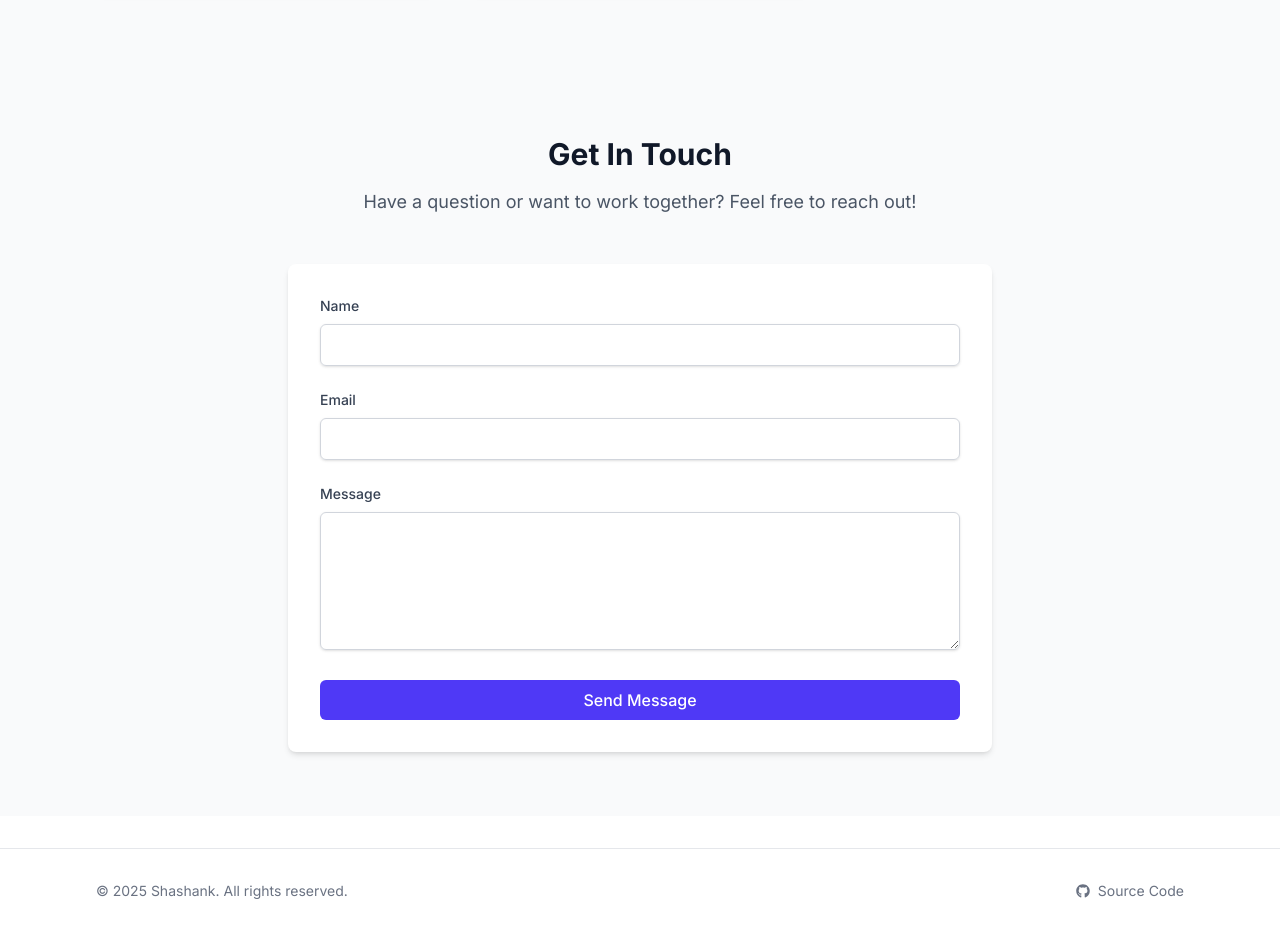
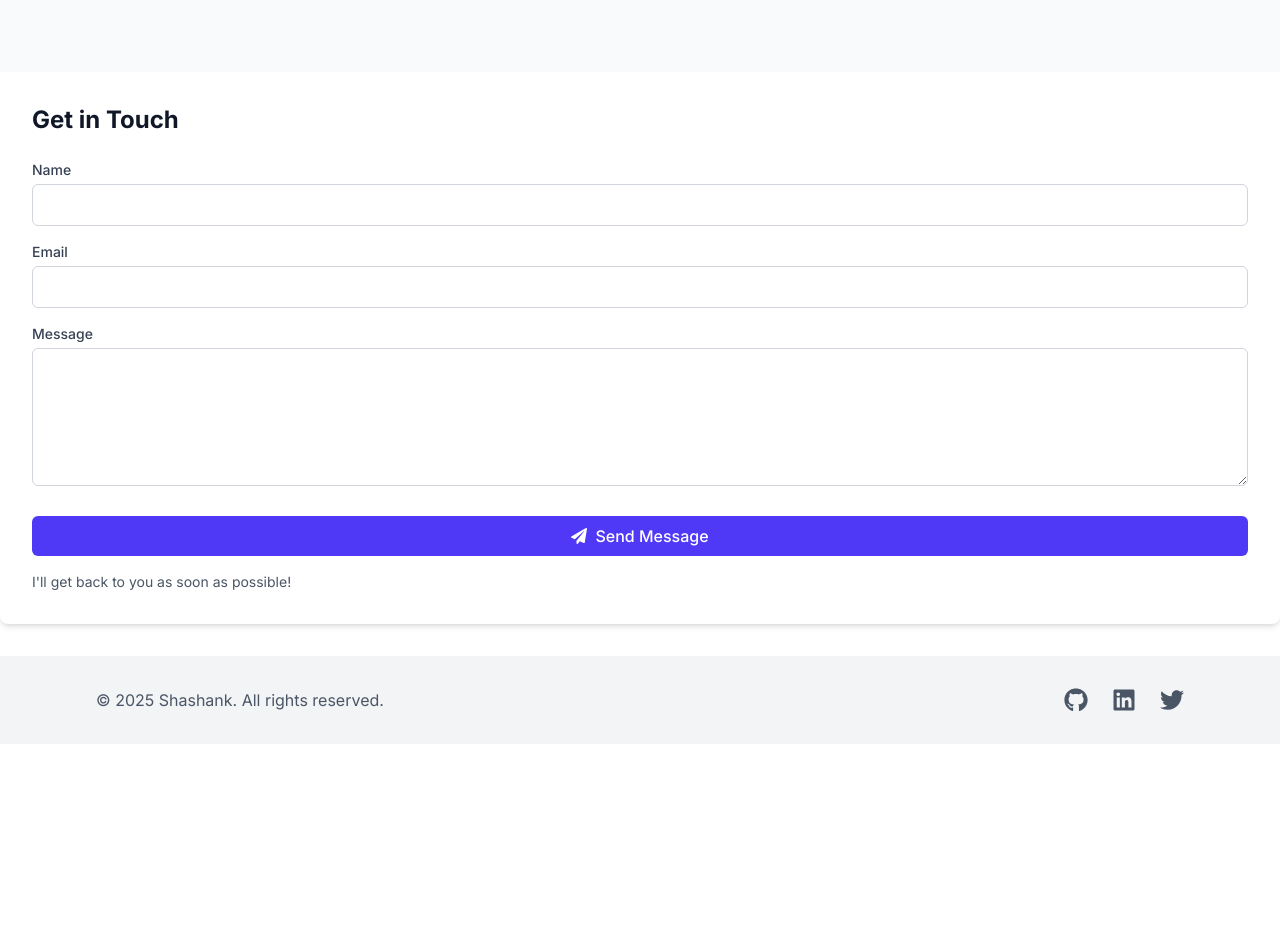
Before and after one commit to Shanki200801/shashank-portfolio, a Next.js app: page / in a window 1280 px wide. Shown: the part 2360-3293 px from the top of the page. After the commit the page ends 3104 px from the top, so only its background shows below. Built offline with nearby package versions, Linux system fonts and the light colour scheme.

Commit message:
Fix ESLint errors for Vercel deployment

```diff
--- a/src/app/page.tsx
+++ b/src/app/page.tsx
@@ -18,7 +18,7 @@ export default function Home() {
           <div className="flex flex-col md:flex-row items-center justify-between">
             <div className="md:w-1/2 mb-10 md:mb-0">
               <h1 className="text-4xl md:text-5xl font-bold text-gray-900 dark:text-white mb-6">
-                Hi, I'm <span className="text-indigo-600 dark:text-indigo-400">Shashank</span>
+                Hi, I&apos;m <span className="text-indigo-600 dark:text-indigo-400">Shashank</span>
               </h1>
               <p className="text-xl text-gray-700 dark:text-gray-300 mb-8">
                 Full Stack Developer with expertise in TypeScript, Java, Python, and C#.
@@ -64,7 +64,7 @@ export default function Home() {
           </div>
           <div className="max-w-3xl mx-auto">
             <p className="text-lg text-gray-700 dark:text-gray-300 mb-6">
-              I'm a highly skilled full-stack developer with expertise in both front-end and back-end technologies.
+              I&apos;m a highly skilled full-stack developer with expertise in both front-end and back-end technologies.
               Proficient in languages such as TypeScript, Java, Python, and C#. Experienced in frameworks like
               Node.js (Express), Spring Boot, Django, Flask, React, and Redux.
             </p>
@@ -73,7 +73,7 @@ export default function Home() {
               I also have profound knowledge of cloud services like AWS and Google Cloud.
             </p>
             <p className="text-lg text-gray-700 dark:text-gray-300">
-              Currently working as a Full Stack Developer at Nimbly Technologies, where I've streamlined bulk operations,
+              Currently working as a Full Stack Developer at Nimbly Technologies, where I&apos;ve streamlined bulk operations,
               implemented new features, and migrated from Firebase to MongoDB + AWS for enhanced scalability.
             </p>
           </div>
--- a/src/app/projects/[slug]/page.tsx
+++ b/src/app/projects/[slug]/page.tsx
@@ -32,7 +32,7 @@ export function generateStaticParams() {
 export default async function ProjectPage({ params }: ProjectPageProps) {
   const slug = params.slug;
   const { frontmatter, content } = getProjectData(`${slug}.md`);
-  const { title, description, date, techStack, sourceLink, demoLink, image } = frontmatter;
+  const { title, date, techStack, sourceLink, demoLink, image } = frontmatter;
 
   // Format the date
   const formattedDate = new Date(date).toLocaleDateString('en-US', {
--- a/src/app/projects/page.tsx
+++ b/src/app/projects/page.tsx
@@ -15,7 +15,7 @@ export default function ProjectsPage() {
         <div className="text-center mb-12">
           <h1 className="text-4xl font-bold text-gray-900 dark:text-white mb-4">Projects</h1>
           <p className="text-xl text-gray-700 dark:text-gray-300 max-w-3xl mx-auto">
-            Here are some of the projects I've worked on. Each project showcases different skills and technologies.
+            Here are some of the projects I&apos;ve worked on. Each project showcases different skills and technologies.
           </p>
         </div>
 
--- a/src/components/ContactForm.tsx
+++ b/src/components/ContactForm.tsx
@@ -1,16 +1,70 @@
 "use client";
 
-import { useState, FormEvent } from 'react';
+import { useState } from 'react';
+import { FaPaperPlane } from 'react-icons/fa';
+
+interface FormData {
+  name: string;
+  email: string;
+  message: string;
+}
+
+interface FormErrors {
+  name?: string;
+  email?: string;
+  message?: string;
+}
 
 const ContactForm = () => {
-  const [name, setName] = useState('');
-  const [email, setEmail] = useState('');
-  const [message, setMessage] = useState('');
+  const [formData, setFormData] = useState<FormData>({
+    name: '',
+    email: '',
+    message: '',
+  });
+
+  const [errors, setErrors] = useState<FormErrors>({});
   const [isSubmitting, setIsSubmitting] = useState(false);
-  const [submitStatus, setSubmitStatus] = useState<'idle' | 'success' | 'error'>('idle');
+  const [submitStatus, setSubmitStatus] = useState<{
+    success?: boolean;
+    message?: string;
+  }>({});
 
-  const handleSubmit = async (e: FormEvent<HTMLFormElement>) => {
+  const validateForm = (): boolean => {
+    const newErrors: FormErrors = {};
+
+    if (!formData.name.trim()) {
+      newErrors.name = 'Name is required';
+    }
+
+    if (!formData.email.trim()) {
+      newErrors.email = 'Email is required';
+    } else if (!/^\S+@\S+\.\S+$/.test(formData.email)) {
+      newErrors.email = 'Email is invalid';
+    }
+
+    if (!formData.message.trim()) {
+      newErrors.message = 'Message is required';
+    }
+
+    setErrors(newErrors);
+    return Object.keys(newErrors).length === 0;
+  };
+
+  const handleChange = (e: React.ChangeEvent<HTMLInputElement | HTMLTextAreaElement>) => {
+    const { name, value } = e.target;
+    setFormData((prev) => ({
+      ...prev,
+      [name]: value,
+    }));
+  };
+
+  const handleSubmit = async (e: React.FormEvent) => {
     e.preventDefault();
+
+    if (!validateForm()) {
+      return;
+    }
+
     setIsSubmitting(true);
 
     try {
@@ -19,106 +73,127 @@ const ContactForm = () => {
         headers: {
           'Content-Type': 'application/json',
         },
-        body: JSON.stringify({ name, email, message }),
+        body: JSON.stringify(formData),
       });
 
+      const data = await response.json();
+
       if (response.ok) {
-        setSubmitStatus('success');
-        setName('');
-        setEmail('');
-        setMessage('');
+        setSubmitStatus({
+          success: true,
+          message: 'Your message has been sent successfully!',
+        });
+
+        // Reset form
+        setFormData({
+          name: '',
+          email: '',
+          message: '',
+        });
       } else {
-        setSubmitStatus('error');
+        setSubmitStatus({
+          success: false,
+          message: data.message || 'Something went wrong. Please try again.',
+        });
       }
-    } catch (error) {
-      setSubmitStatus('error');
+    } catch (err) {
+      setSubmitStatus({
+        success: false,
+        message: 'An error occurred. Please try again later.',
+      });
     } finally {
       setIsSubmitting(false);
-
-      // Reset status after 5 seconds
-      setTimeout(() => {
-        setSubmitStatus('idle');
-      }, 5000);
     }
   };
 
   return (
-    <section id="contact" className="py-16 bg-gray-50 dark:bg-gray-800">
-      <div className="max-w-3xl mx-auto px-4 sm:px-6 lg:px-8">
-        <div className="text-center mb-12">
-          <h2 className="text-3xl font-bold text-gray-900 dark:text-white mb-4">Get In Touch</h2>
-          <p className="text-lg text-gray-600 dark:text-gray-300">
-            Have a question or want to work together? Feel free to reach out!
-          </p>
+    <div className="bg-white dark:bg-gray-900 rounded-lg shadow-md p-6 md:p-8">
+      <h2 className="text-2xl font-bold text-gray-900 dark:text-white mb-6">Get in Touch</h2>
+
+      {submitStatus.message && (
+        <div
+          className={`mb-6 p-4 rounded-md ${
+            submitStatus.success
+              ? 'bg-green-100 text-green-800 dark:bg-green-800/20 dark:text-green-400'
+              : 'bg-red-100 text-red-800 dark:bg-red-800/20 dark:text-red-400'
+          }`}
+        >
+          {submitStatus.message}
         </div>
+      )}
 
-        <form onSubmit={handleSubmit} className="bg-white dark:bg-gray-900 shadow-md rounded-lg p-8">
-          <div className="mb-6">
-            <label htmlFor="name" className="block text-sm font-medium text-gray-700 dark:text-gray-300 mb-2">
+      <form onSubmit={handleSubmit}>
+        <div className="mb-4">
+          <label htmlFor="name" className="block text-sm font-medium text-gray-700 dark:text-gray-300 mb-1">
             Name
           </label>
           <input
             type="text"
             id="name"
-              value={name}
-              onChange={(e) => setName(e.target.value)}
-              className="w-full px-4 py-2 border border-gray-300 dark:border-gray-700 rounded-md shadow-sm focus:ring-indigo-500 focus:border-indigo-500 dark:bg-gray-800 dark:text-white"
-              required
+            name="name"
+            value={formData.name}
+            onChange={handleChange}
+            className={`w-full px-4 py-2 border rounded-md focus:ring-2 focus:outline-none dark:bg-gray-800 dark:border-gray-700 dark:text-white ${
+              errors.name ? 'border-red-500 focus:ring-red-200' : 'border-gray-300 focus:ring-indigo-200 dark:focus:ring-indigo-600'
+            }`}
           />
+          {errors.name && <p className="mt-1 text-sm text-red-600 dark:text-red-400">{errors.name}</p>}
         </div>
 
-          <div className="mb-6">
-            <label htmlFor="email" className="block text-sm font-medium text-gray-700 dark:text-gray-300 mb-2">
+        <div className="mb-4">
+          <label htmlFor="email" className="block text-sm font-medium text-gray-700 dark:text-gray-300 mb-1">
             Email
           </label>
           <input
             type="email"
             id="email"
-              value={email}
-              onChange={(e) => setEmail(e.target.value)}
-              className="w-full px-4 py-2 border border-gray-300 dark:border-gray-700 rounded-md shadow-sm focus:ring-indigo-500 focus:border-indigo-500 dark:bg-gray-800 dark:text-white"
-              required
+            name="email"
+            value={formData.email}
+            onChange={handleChange}
+            className={`w-full px-4 py-2 border rounded-md focus:ring-2 focus:outline-none dark:bg-gray-800 dark:border-gray-700 dark:text-white ${
+              errors.email ? 'border-red-500 focus:ring-red-200' : 'border-gray-300 focus:ring-indigo-200 dark:focus:ring-indigo-600'
+            }`}
           />
+          {errors.email && <p className="mt-1 text-sm text-red-600 dark:text-red-400">{errors.email}</p>}
         </div>
 
         <div className="mb-6">
-            <label htmlFor="message" className="block text-sm font-medium text-gray-700 dark:text-gray-300 mb-2">
+          <label htmlFor="message" className="block text-sm font-medium text-gray-700 dark:text-gray-300 mb-1">
             Message
           </label>
           <textarea
             id="message"
-              value={message}
-              onChange={(e) => setMessage(e.target.value)}
+            name="message"
             rows={5}
-              className="w-full px-4 py-2 border border-gray-300 dark:border-gray-700 rounded-md shadow-sm focus:ring-indigo-500 focus:border-indigo-500 dark:bg-gray-800 dark:text-white"
-              required
+            value={formData.message}
+            onChange={handleChange}
+            className={`w-full px-4 py-2 border rounded-md focus:ring-2 focus:outline-none dark:bg-gray-800 dark:border-gray-700 dark:text-white ${
+              errors.message ? 'border-red-500 focus:ring-red-200' : 'border-gray-300 focus:ring-indigo-200 dark:focus:ring-indigo-600'
+            }`}
           ></textarea>
+          {errors.message && <p className="mt-1 text-sm text-red-600 dark:text-red-400">{errors.message}</p>}
         </div>
 
-          <div className="flex items-center justify-between">
         <button
           type="submit"
           disabled={isSubmitting}
-              className="w-full bg-indigo-600 hover:bg-indigo-700 text-white font-medium py-2 px-4 rounded-md focus:outline-none focus:ring-2 focus:ring-offset-2 focus:ring-indigo-500 transition-colors duration-200 disabled:opacity-50"
+          className="w-full bg-indigo-600 hover:bg-indigo-700 text-white font-medium py-2 px-4 rounded-md transition-colors duration-300 flex items-center justify-center disabled:opacity-70"
         >
-              {isSubmitting ? 'Sending...' : 'Send Message'}
+          {isSubmitting ? (
+            <span>Sending...</span>
+          ) : (
+            <>
+              <FaPaperPlane className="mr-2" />
+              <span>Send Message</span>
+            </>
+          )}
         </button>
-          </div>
 
-          {submitStatus === 'success' && (
-            <div className="mt-4 p-3 bg-green-100 text-green-700 rounded-md">
-              Your message has been sent successfully! I'll get back to you soon.
-            </div>
-          )}
-
-          {submitStatus === 'error' && (
-            <div className="mt-4 p-3 bg-red-100 text-red-700 rounded-md">
-              There was an error sending your message. Please try again later.
-            </div>
-          )}
+        <p className="mt-4 text-sm text-gray-600 dark:text-gray-400">
+          I&apos;ll get back to you as soon as possible!
+        </p>
       </form>
     </div>
-    </section>
   );
 };
 
--- a/src/components/Footer.tsx
+++ b/src/components/Footer.tsx
@@ -1,27 +1,47 @@
-import Link from 'next/link';
-import { FaGithub } from 'react-icons/fa';
+import { FaGithub, FaLinkedin, FaTwitter } from 'react-icons/fa';
 
 const Footer = () => {
   const currentYear = new Date().getFullYear();
 
   return (
-    <footer className="bg-white dark:bg-gray-900 py-8 border-t border-gray-200 dark:border-gray-800">
+    <footer className="bg-gray-100 dark:bg-gray-900 py-8">
       <div className="max-w-6xl mx-auto px-4 sm:px-6 lg:px-8">
         <div className="flex flex-col md:flex-row justify-between items-center">
           <div className="mb-4 md:mb-0">
-            <p className="text-gray-500 dark:text-gray-400 text-sm">
+            <p className="text-gray-600 dark:text-gray-400">
               © {currentYear} Shashank. All rights reserved.
             </p>
           </div>
-          <div className="flex items-center">
+
+          <div className="flex space-x-6">
             <a
-              href="https://github.com/shanki200801/portfolio-website"
+              href="https://github.com/Shanki200801"
               target="_blank"
               rel="noopener noreferrer"
-              className="flex items-center text-gray-500 dark:text-gray-400 hover:text-indigo-600 dark:hover:text-indigo-400 text-sm"
+              className="text-gray-600 hover:text-gray-900 dark:text-gray-400 dark:hover:text-white transition-colors duration-200"
             >
-              <FaGithub className="mr-2" />
-              Source Code
+              <span className="sr-only">GitHub</span>
+              <FaGithub className="h-6 w-6" />
+            </a>
+
+            <a
+              href="https://linkedin.com/in/shashank-s-a5a6a0192"
+              target="_blank"
+              rel="noopener noreferrer"
+              className="text-gray-600 hover:text-gray-900 dark:text-gray-400 dark:hover:text-white transition-colors duration-200"
+            >
+              <span className="sr-only">LinkedIn</span>
+              <FaLinkedin className="h-6 w-6" />
+            </a>
+
+            <a
+              href="https://twitter.com/shanki200801"
+              target="_blank"
+              rel="noopener noreferrer"
+              className="text-gray-600 hover:text-gray-900 dark:text-gray-400 dark:hover:text-white transition-colors duration-200"
+            >
+              <span className="sr-only">Twitter</span>
+              <FaTwitter className="h-6 w-6" />
             </a>
           </div>
         </div>
```
Also changed, not shown: next.config.js (+10 -1 lines), src/components/MarkdownRenderer.tsx (+13 -13 lines), 2 other files (tests, documents, lock files or other folders). Lines whose indentation alone changed are shown as unchanged.
